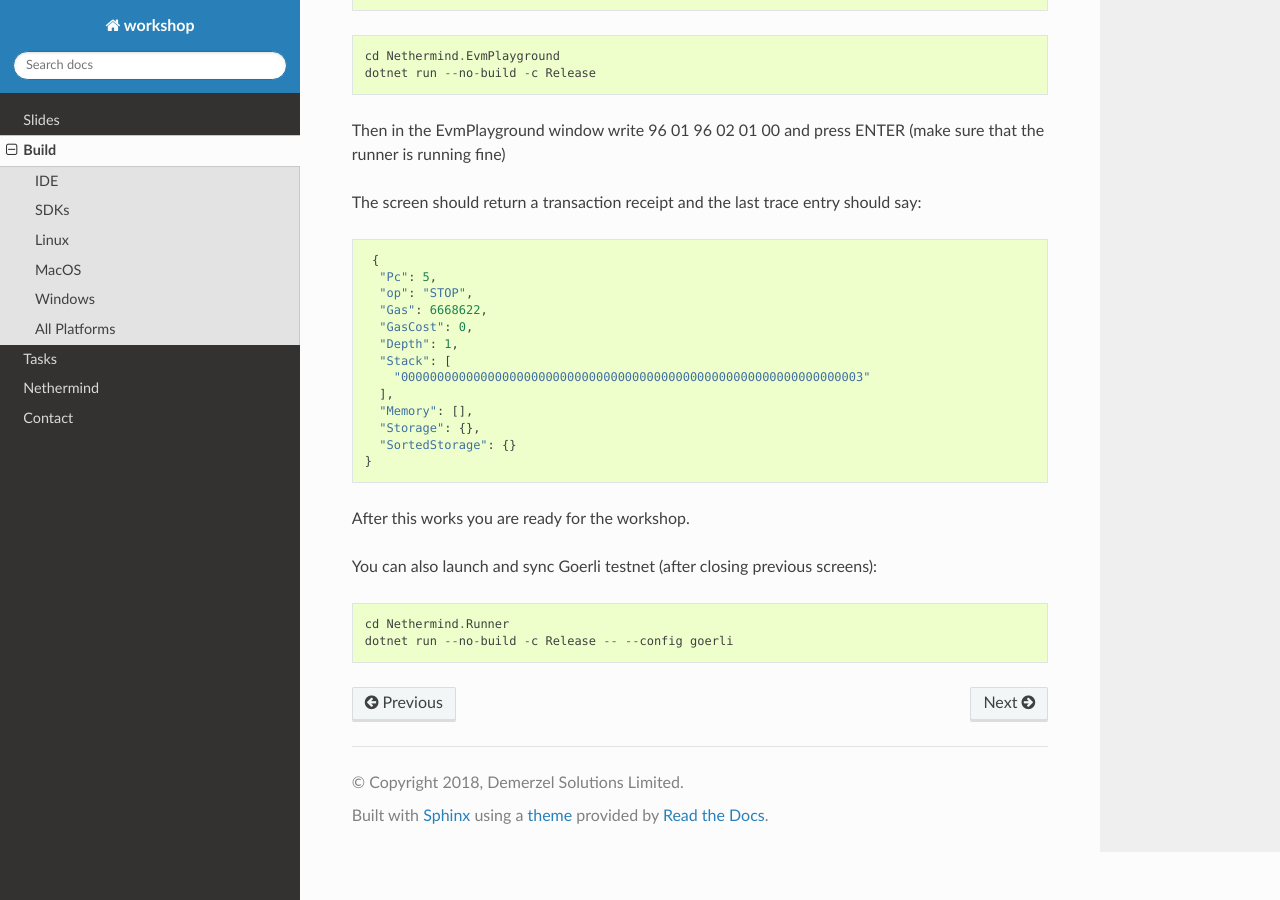
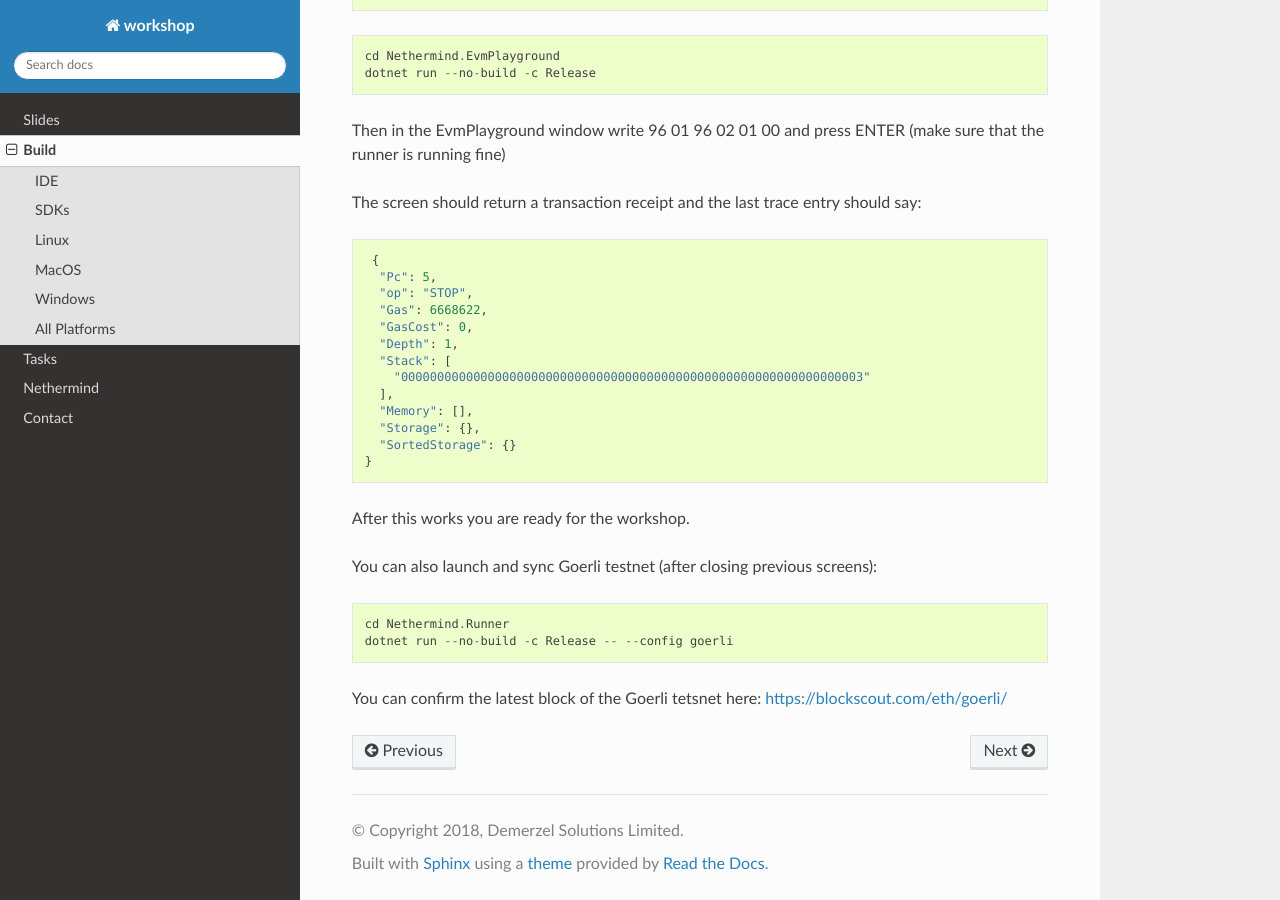
Before and after one commit to NethermindEth/workshop, a Sphinx documentation site: the page built from docs/source/build.rst, in a window 1280 px wide and 900 px high, scrolled down 1083 px. Built offline with Sphinx 7.4.7 and the Read the Docs theme 2.0.0, drawn with Linux system fonts in a browser that asks for light colours.

Commit message:
Update build.rst
blockscout goerli

```diff
--- a/docs/source/build.rst
+++ b/docs/source/build.rst
@@ -86,3 +86,6 @@ You can also launch and sync Goerli testnet (after closing previous screens):
 
     cd Nethermind.Runner
     dotnet run --no-build -c Release -- --config goerli
+
+You can confirm the latest block of the Goerli tetsnet here:
+https://blockscout.com/eth/goerli/
```
